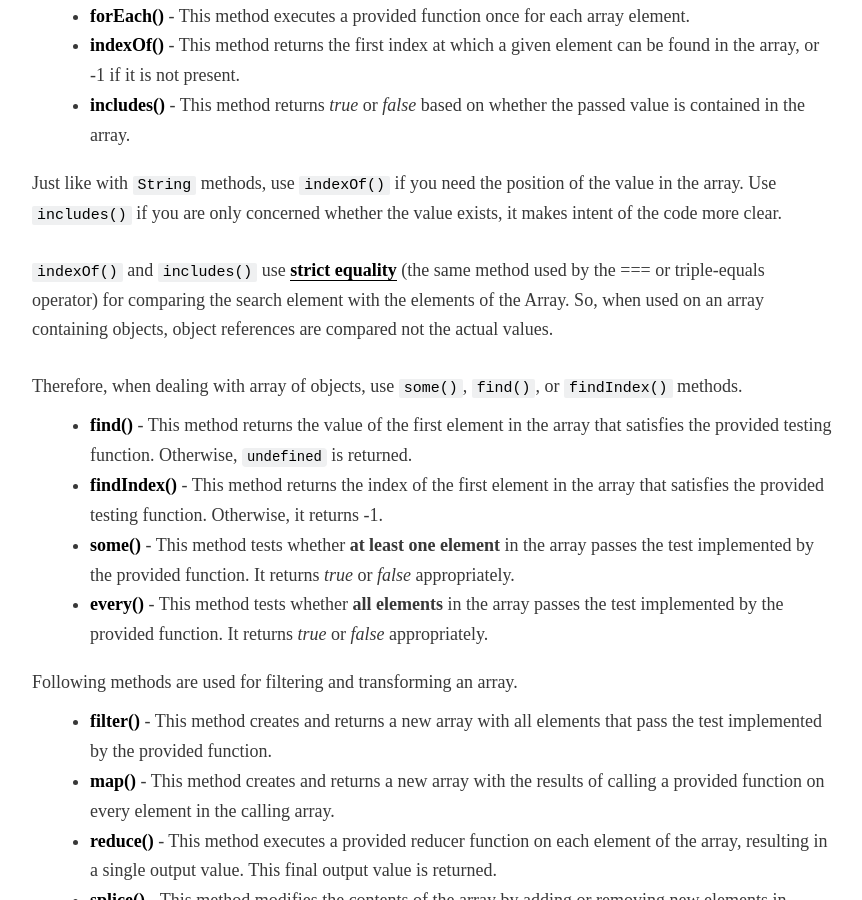
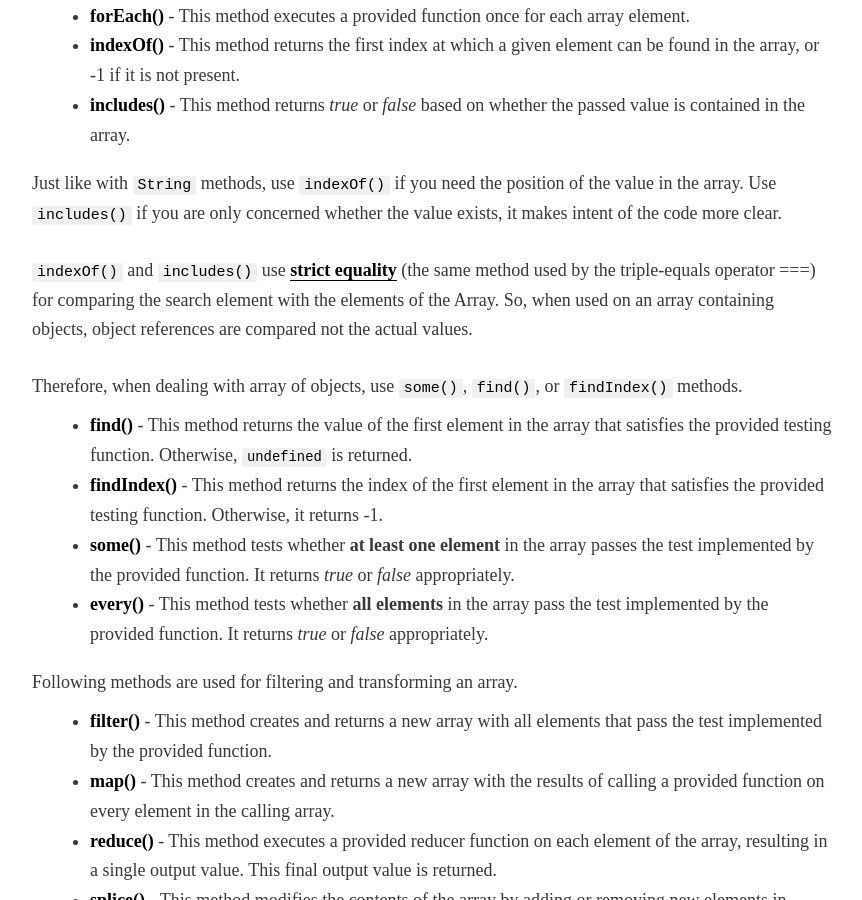
Before and after one commit to nikhilmopidevi/nikhilmopidevi.github.io, a Jekyll site: the page built from _posts/2020-04-11-Commonly used JavaScript functions.markdown, in a window 1280 px wide and 900 px high, scrolled down 1119 px. Shown: the whole window, without its empty margins (208-1070 px from the left). Built offline with Jekyll 4.4.1, drawn with Linux system fonts in a browser that asks for light colours; some web fonts are replaced; comment, search, counter and statistics services are not loaded; some of the changed text lies outside the part shown.

Commit message:
Added new post "Commonly used JavaScript String, Array, and Object methods"

```diff
--- a/_posts/2019-11-28-Commonly used JavaScript functions.markdown
+++ b/_posts/2020-04-11-Commonly used JavaScript functions.markdown
@@ -34,14 +34,14 @@ Following are some of the common methods from the [Array][Array] global object.
 
 Just like with `String` methods, use `indexOf()` if you need the position of the value in the array. Use `includes()` if you are only concerned whether the value exists, it makes intent of the code more clear.
 
-`indexOf()` and `includes()` use [strict equality][Strict equality] (the same method used by the === or triple-equals operator) for comparing the search element with the elements of the Array. So, when used on an array containing objects, object references are compared not the actual values.
+`indexOf()` and `includes()` use [strict equality][Strict equality] (the same method used by the triple-equals operator ===) for comparing the search element with the elements of the Array. So, when used on an array containing objects, object references are compared not the actual values.
 
 Therefore, when dealing with array of objects, use `some()`, `find()`, or `findIndex()` methods.
 
 - [find()][Array.prototype.find()] - This method returns the value of the first element in the array that satisfies the provided testing function. Otherwise, `undefined` is returned.
 - [findIndex()][Array.prototype.findIndex()] - This method returns the index of the first element in the array that satisfies the provided testing function. Otherwise, it returns -1.
 - [some()][Array.prototype.some()] - This method tests whether **at least one element** in the array passes the test implemented by the provided function. It returns _true_ or _false_ appropriately.
-- [every()][Array.prototype.every()] - This method tests whether **all elements** in the array passes the test implemented by the provided function. It returns _true_ or _false_ appropriately.
+- [every()][Array.prototype.every()] - This method tests whether **all elements** in the array pass the test implemented by the provided function. It returns _true_ or _false_ appropriately.
 
 Following methods are used for filtering and transforming an array.
 
```
Also changed, not shown: other parts of _posts/2020-04-11-Commonly used JavaScript functions.markdown (+1 -1 lines), Gemfile.lock.
